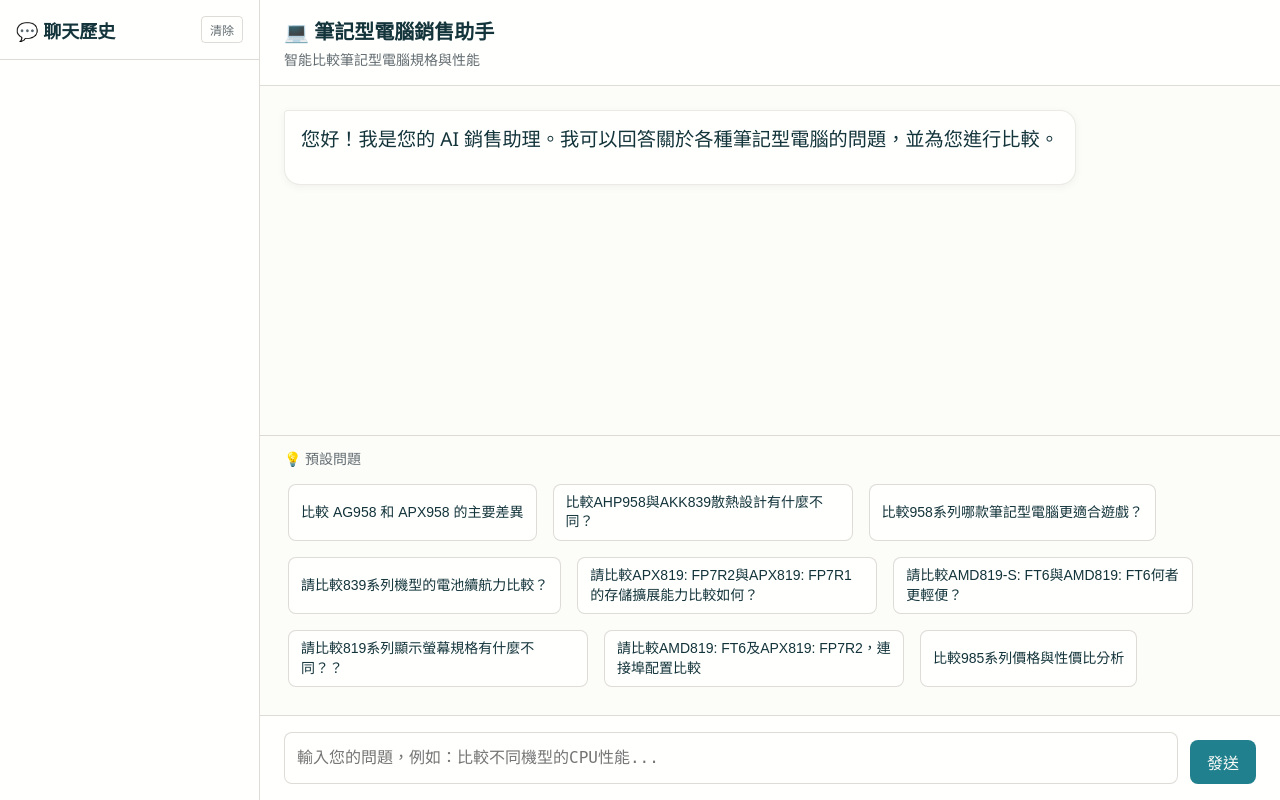
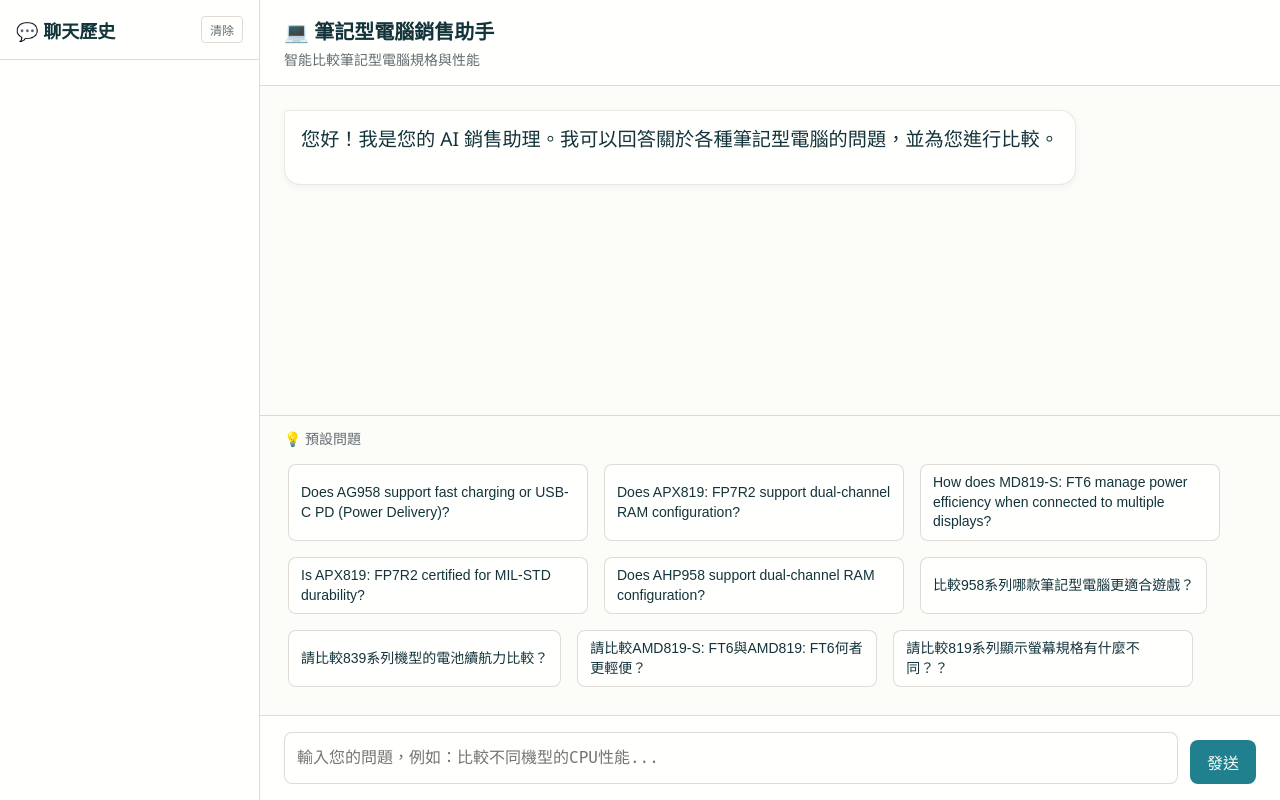
Before and after one commit to xrick/SalesRAG, a FastAPI app: page / in a window 1280 px wide. Run offline with FastAPI, Linux system fonts and the light colour scheme; some libraries are stand-ins or nearby versions.

Commit message:
Update index.html

```diff
--- a/sales_rag_app/templates/index.html
+++ b/sales_rag_app/templates/index.html
@@ -32,15 +32,17 @@
             <div class="preset-questions">
                 <h3>💡 預設問題</h3>
                 <div class="preset-buttons">
-                    <button class="preset-btn" data-question="比較 AG958 和 APX958 的主要差異">比較 AG958 和 APX958 的主要差異</button>
-                    <button class="preset-btn" data-question="比較AHP958與AKK839散熱設計有什麼不同？">比較AHP958與AKK839散熱設計有什麼不同？</button>
+                    <button class="preset-btn" data-question="Does AG958 support fast charging or USB-C PD (Power Delivery)?">Does AG958 support fast charging or USB-C PD (Power Delivery)?</button>
+                    <button class="preset-btn" data-question="Does APX819: FP7R2 support dual-channel RAM configuration?">Does APX819: FP7R2 support dual-channel RAM configuration?</button>
+                    <button class="preset-btn" data-question="How does MD819-S: FT6 manage power efficiency when connected to multiple displays?">How does MD819-S: FT6 manage power efficiency when connected to multiple displays?</button>
+                    <button class="preset-btn" data-question="Is APX819: FP7R2 certified for MIL-STD durability?">Is APX819: FP7R2 certified for MIL-STD durability?</button>
+                    <button class="preset-btn" data-question="Does AHP958 support dual-channel RAM configuration?">Does AHP958 support dual-channel RAM configuration?</button>
                     <button class="preset-btn" data-question="比較958系列哪款筆記型電腦更適合遊戲？">比較958系列哪款筆記型電腦更適合遊戲？</button>
                     <button class="preset-btn" data-question="請比較839系列機型的電池續航力比較？">請比較839系列機型的電池續航力比較？</button>
-                    <button class="preset-btn" data-question="請比較APX819: FP7R2與APX819: FP7R1的存儲擴展能力比較如何？">請比較APX819: FP7R2與APX819: FP7R1的存儲擴展能力比較如何？</button>
                     <button class="preset-btn" data-question="請比較AMD819-S: FT6與AMD819: FT6何者更輕便？">請比較AMD819-S: FT6與AMD819: FT6何者更輕便？</button>
                     <button class="preset-btn" data-question="請比較819系列顯示螢幕規格有什麼不同？">請比較819系列顯示螢幕規格有什麼不同？？</button>
-                    <button class="preset-btn" data-question="請比較AMD819: FT6及APX819: FP7R2，連接埠配置比較">請比較AMD819: FT6及APX819: FP7R2，連接埠配置比較</button>
-                    <button class="preset-btn" data-question="比較985系列價格與性價比分析">比較985系列價格與性價比分析</button>
+
+
                 </div>
             </div>
 
```
